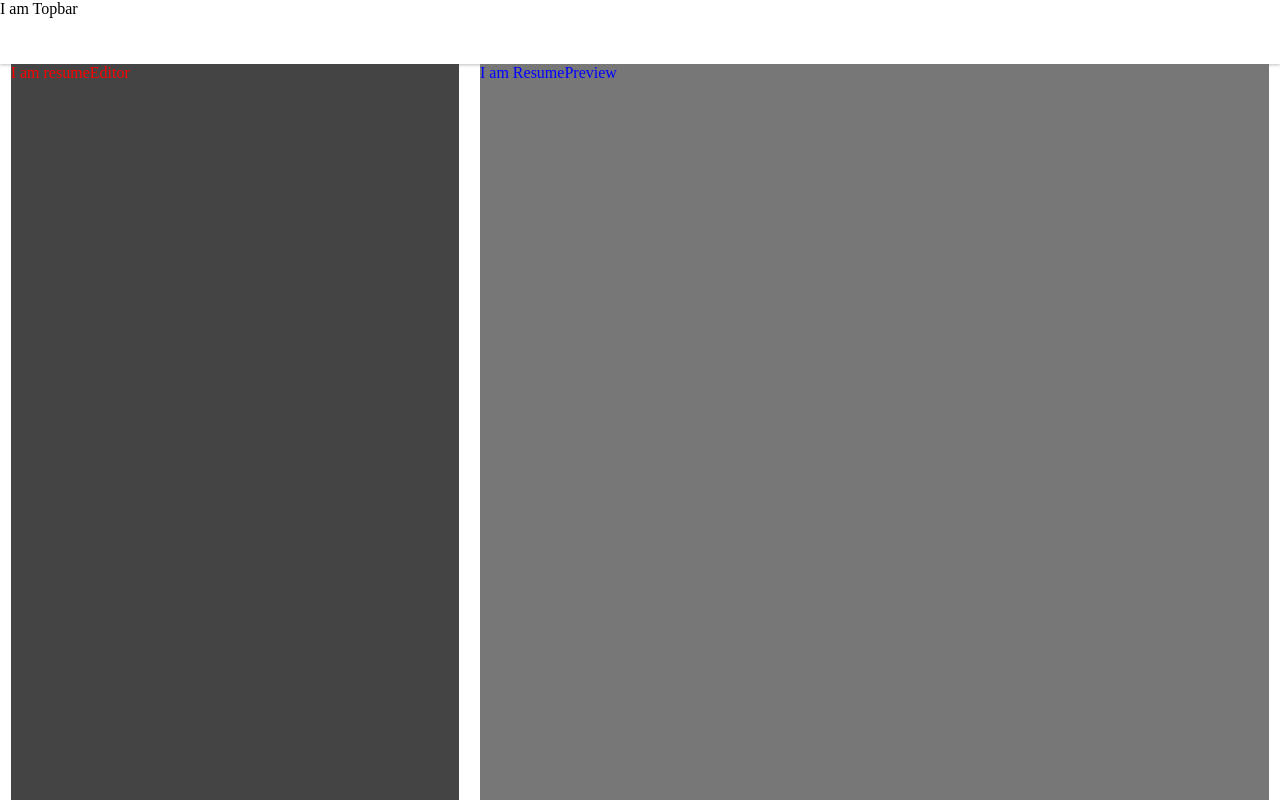
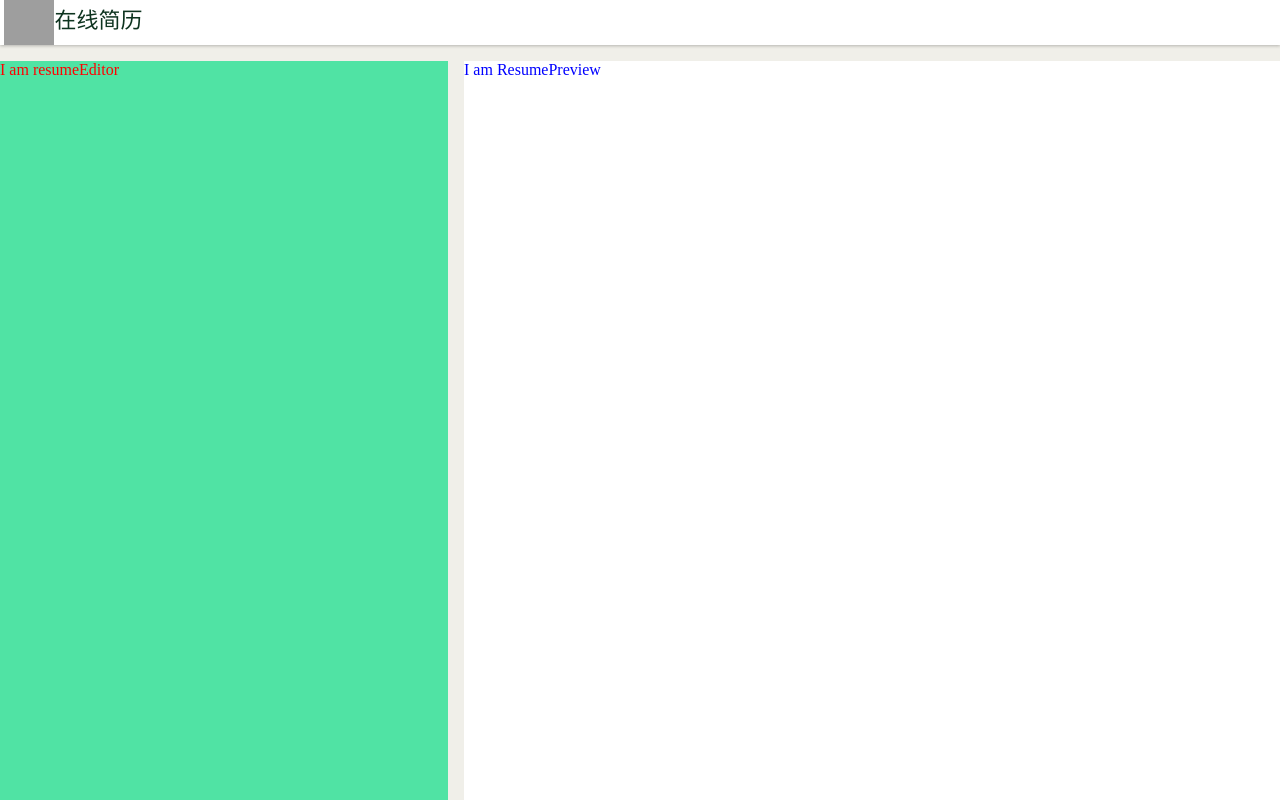
Before and after one commit to andreaxiang/resume-v2.0, a Vue app: page / in a window 1280 px wide. Built offline with nearby package versions, Linux system fonts and the light colour scheme; grey boxes are pictures that could not be loaded.

Commit message:
使用scss，添加组件们的界面样式

```diff
--- a/config/index.js
+++ b/config/index.js
@@ -7,7 +7,7 @@ module.exports = {
     index: path.resolve(__dirname, '../dist/index.html'),
     assetsRoot: path.resolve(__dirname, '../dist'),
     assetsSubDirectory: 'static',
-    assetsPublicPath: '/',
+    assetsPublicPath: '/resume-online/dist',
     productionSourceMap: true,
     // Gzip off by default as many popular static hosts such as
     // Surge or Netlify already gzip all static assets for you.
--- a/package.json
+++ b/package.json
@@ -13,7 +13,9 @@
     "lint": "eslint --ext .js,.vue src test/unit/specs"
   },
   "dependencies": {
+    "node-sass": "^4.5.3",
     "normalize.css": "^7.0.0",
+    "sass-loader": "^6.0.6",
     "vue": "^2.3.3",
     "vue-router": "^2.6.0"
   },
--- a/src/App.vue
+++ b/src/App.vue
@@ -29,30 +29,42 @@ export default {
 }
 </script>
 
-<style>
-.page{
+<style lang="scss">
+ .page {
    height: 100vh;
    display: flex;
    flex-direction: column;
-}
-.page>main{
+   background: #f0efe9;
+   >main {
      flex-grow: 1;
    }
-
-.page>main{
+   >main {
      min-width: 1024px;
      max-width: 1440px;
-  margin: 0;
+     margin: 16px 0 0 0;
      display: flex;
-  justify-content: space-around;
+     justify-content: space-between;
+     width: 100%;
+     align-self: center;
+   }
  }
 
-#resumeEditor{
-  width: 35%;
-  background: #444;
+ #resumeEditor {
+   min-width: 35%;
+   background: #50e3a4;
  }
-#resumePreview{
-  width: 61.66667%;
-  background: #777;
+
+ #resumePreview {
+   flex-grow: 1;
+   margin-left: 16px;
+   background: #fff;
+ }
+
+ svg.icon {
+   height: 1em;
+   width: 1em;
+   fill: currentColor;
+   vertical-align: -0.1em;
+   font-size: 16px;
  }
 </style>
--- a/src/components/Topbar.vue
+++ b/src/components/Topbar.vue
@@ -1,6 +1,9 @@
 <template>
    <div id="topbar">
-     I am Topbar
+       <div class="logo">
+         <img src="https://ooo.0o0.ooo/2017/08/04/59841e858990d.png"/>
+         <span>在线简历</span>
+       </div>
    </div>
  </template>
 
@@ -11,10 +14,19 @@
  }
  </script>
 
- <style>
- #topbar {
-   background:#ffffff;
-   box-shadow:0 1px 3px 0 rgba(0,0,0,0.25);
-   height:64px;
- }
+ <style lang="scss" scoped>
+  #topbar {
+    background:#fff;
+    box-shadow:0 1px 3px 0 rgba(0,0,0,0.25);
+    >.logo {
+      font-size:22px;
+      color:#0d331f;
+      >img {
+        width:50px;
+        height:45px;
+        margin-left: .2em;
+        vertical-align: middle;
+      }
+    }
+  }
  </style>
```
Also changed, not shown: 1 other file (tests, documents, lock files or other folders). Lines whose indentation alone changed are shown as unchanged.
